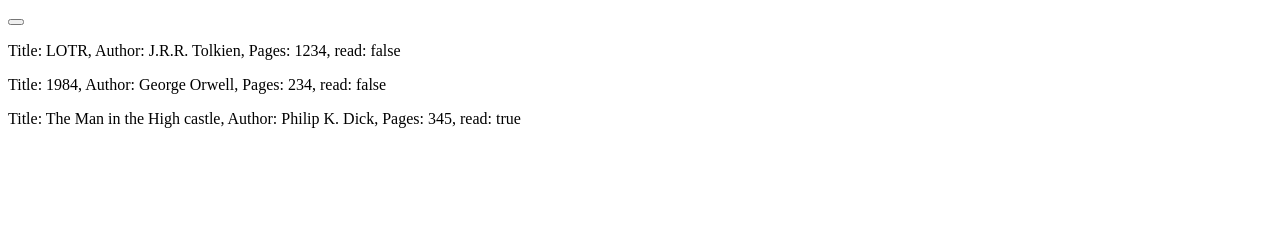
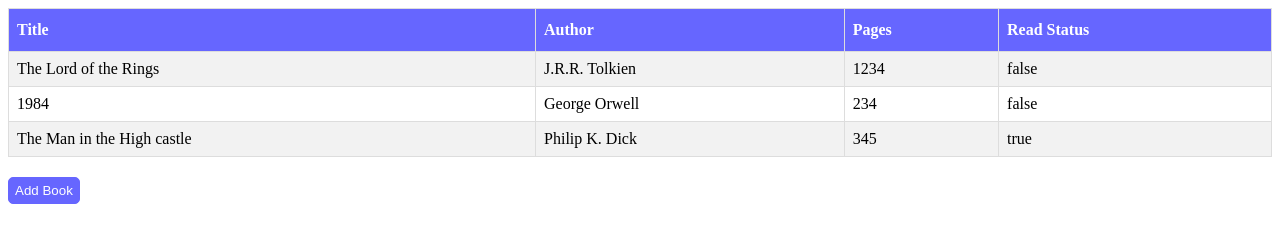
Before and after one commit to Laubenstein/Library, a plain HTML site: page index.html in a window 1280 px wide. Drawn offline with Linux system fonts and the light colour scheme.

Commit message:
Add files via upload

```diff
--- a/index.html
+++ b/index.html
@@ -7,7 +7,17 @@
 
   </head>
   <body>
-    <div id="container"></div>
+    <div id="container">
+      <table id="table">
+        <tr>
+          <th>Title</th>
+          <th>Author</th>
+          <th>Pages</th>
+          <th>Read Status</th>
+        </tr>
+      </table>
+      <button type="button" id="addButton">Add Book</button>
+    </div>
     <script src="script.js"></script>
   </body>
 </html>
--- a/script.js
+++ b/script.js
@@ -1,6 +1,7 @@
 const container = document.querySelector("#container");
 let my_library = [];
-let createDiv;
+let createRow;
+let tableData;
 
 function Book(title, author, pages, read) {
   this.title = title;
@@ -14,20 +15,32 @@ function addBook(title, author, pages, read) {
   my_library.push(newBook);
 }
 
-addBook("LOTR", "J.R.R. Tolkien", 1234, false);
+// Just for testing
+addBook("The Lord of the Rings", "J.R.R. Tolkien", 1234, false);
 addBook("1984", "George Orwell", 234, false);
 addBook("The Man in the High castle", "Philip K. Dick", 345, true);
 
 function render() {
+  fillTable();
+}
+
+function fillTable() {
   my_library.forEach(function (e) {
-    createDiv = document.createElement("p");
-    createDiv.textContent = `Title: ${e.title}, Author: ${e.author}, Pages: ${e.pages}, read: ${e.read}`;
-    createDiv.classList.add("bookPara");
-    container.appendChild(createDiv);
+    const values = Object.values(e);
+    let table = document.getElementById("table");
+    let row = table.insertRow(-1);
+    let titleCell = row.insertCell(0);
+    let authorCell = row.insertCell(1);
+    let pagesCell = row.insertCell(2);
+    let statusCell = row.insertCell(3);
+    titleCell.innerHTML = `${values[0]}`;
+    authorCell.innerHTML = `${values[1]}`;
+    pagesCell.innerHTML = `${values[2]}`;
+    statusCell.innerHTML = `${values[3]}`;
   })
 }
 
-let addButton = document.createElement("button");
-container.appendChild(addButton);
+
+
 render();
 console.log(my_library);
--- a/styles.css
+++ b/styles.css
@@ -1,14 +1,33 @@
 html {
   background: white;
 }
-
-.button {
-  background-color: #4CAF50; /* Green */
-  border: none;
+table {
+  border-collapse: collapse;
+  width: 100%
+}
+td, th {
+  border: 1px solid #ddd;
+  padding: 8px;
+}
+tr:nth-child(even) {
+  background-color: #f2f2f2;
+}
+tr:hover {
+  background-color: #ddd;
+}
+th {
+  padding-top: 12px;
+  padding-bottom: 12px;
+  text-align: left;
+  background-color: #66f;
   color: white;
-  padding: 15px 32px;
-  text-align: center;
-  text-decoration: none;
-  display: inline-block;
-  font-size: 16px;
 }
+button {
+  background-color: #66f;
+  color: white;
+  border: 1px solid #66f;
+  border-radius: 5px;
+  margin-top: 20px;
+  padding-top: 5px;
+  padding-bottom: 5px;
+}
```
